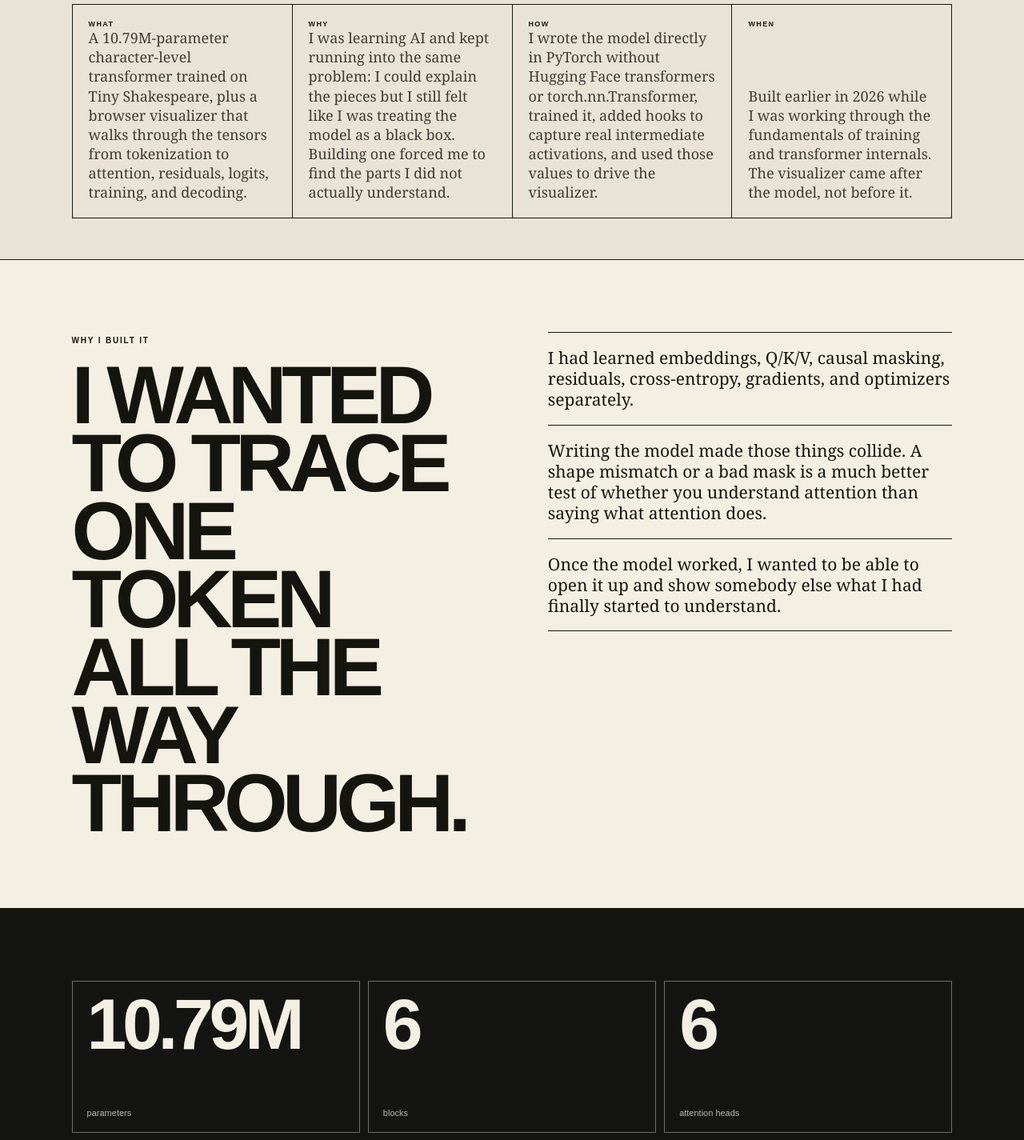
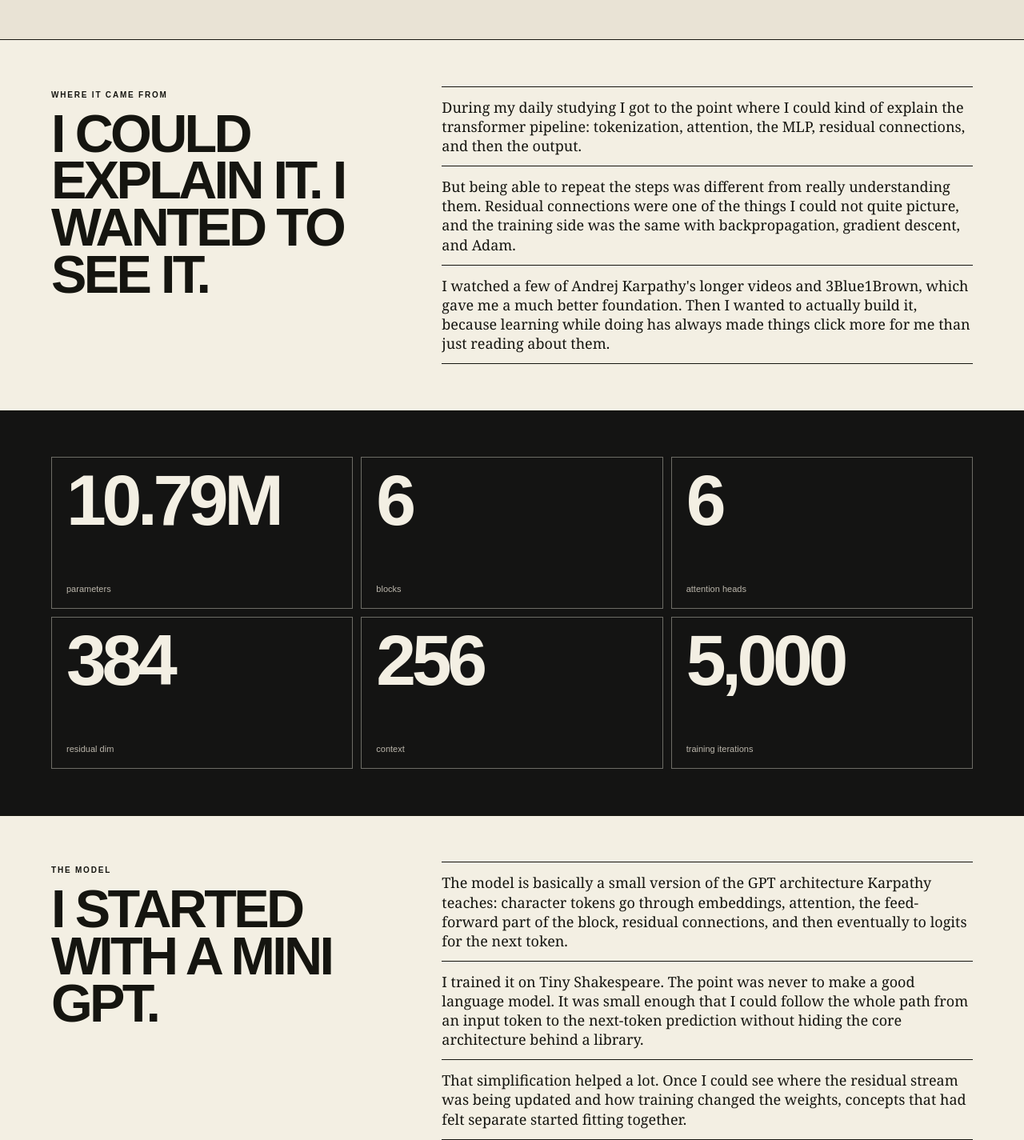
Before and after one commit to pegg-dot/nate-pegg-portfolio, a Next.js app: page /work/transformer in a window 1280 px wide. Shown: the part 660-2085 px from the top of the page at 80% size. Built offline with nearby package versions, Linux system fonts and the light colour scheme.

Commit message:
Rewrite Transformer in Nate voice

```diff
--- a/src/app/globals.css
+++ b/src/app/globals.css
@@ -1308,3 +1308,9 @@ section { position: relative; z-index: 4; }
     font-size: clamp(54px,16.5vw,72px);
   }
 }
+
+@media (max-width: 680px) {
+  .transformerCase .caseHero h1 {
+    font-size: clamp(44px,12.5vw,56px);
+  }
+}
--- a/src/app/work/transformer/page.tsx
+++ b/src/app/work/transformer/page.tsx
@@ -5,9 +5,10 @@ import ProjectBrief from "../../components/ProjectBrief";
 export default function TransformerCase() {
   return (
     <CaseShell
+      className="caseCompact transformerCase"
       index="03 / TRANSFORMER"
       title="TRANSFORMER"
-      subtitle="I built and trained a small GPT-style transformer from scratch because I did not want attention, loss, backprop, and sampling to stay as words I could repeat without really seeing how they fit together."
+      subtitle="I built a small GPT-style transformer and an interactive visualizer because I could explain the basic steps, but I wanted to actually see how they fit together."
       external={{ label: "LIVE VISUALIZER", href: "https://transformer-viz-eight.vercel.app" }}
       actions={[
         { label: "OPEN VISUALIZER", href: "https://transformer-viz-eight.vercel.app", external: true },
@@ -15,51 +16,69 @@ export default function TransformerCase() {
       ]}
     >
       <ProjectBrief items={[
-        { label: "WHAT", text: "A 10.79M-parameter character-level transformer trained on Tiny Shakespeare, plus a browser visualizer that walks through the tensors from tokenization to attention, residuals, logits, training, and decoding." },
-        { label: "WHY", text: "I was learning AI and kept running into the same problem: I could explain the pieces but I still felt like I was treating the model as a black box. Building one forced me to find the parts I did not actually understand." },
-        { label: "HOW", text: "I wrote the model directly in PyTorch without Hugging Face transformers or torch.nn.Transformer, trained it, added hooks to capture real intermediate activations, and used those values to drive the visualizer." },
-        { label: "WHEN", text: "Built earlier in 2026 while I was working through the fundamentals of training and transformer internals. The visualizer came after the model, not before it." },
+        { label: "WHAT", text: "A 10.79M-parameter character-level GPT-style transformer trained on Tiny Shakespeare, plus a browser visualizer that walks through the model step by step." },
+        { label: "WHY", text: "I could kind of explain tokenization, attention, MLPs, residual connections, and training, but visualizing and building them made them much easier to understand intuitively." },
+        { label: "HOW", text: "I learned from Andrej Karpathy, 3Blue1Brown, and my own studying, then implemented the model in PyTorch, trained it, captured real activations, and built the visualizer around them." },
+        { label: "WHEN", text: "Built in 2026 while I was teaching myself the foundations of transformers and model training." },
       ]} />
 
       <section className="caseBand">
         <div className="caseGrid two">
-          <div><span className="caseLabel">WHY I BUILT IT</span><h2>I WANTED TO TRACE ONE TOKEN ALL THE WAY THROUGH.</h2></div>
+          <div><span className="caseLabel">WHERE IT CAME FROM</span><h2>I COULD EXPLAIN IT. I WANTED TO SEE IT.</h2></div>
           <div className="caseStack">
-            <p>I had learned embeddings, Q/K/V, causal masking, residuals, cross-entropy, gradients, and optimizers separately.</p>
-            <p>Writing the model made those things collide. A shape mismatch or a bad mask is a much better test of whether you understand attention than saying what attention does.</p>
-            <p>Once the model worked, I wanted to be able to open it up and show somebody else what I had finally started to understand.</p>
+            <p>During my daily studying I got to the point where I could kind of explain the transformer pipeline: tokenization, attention, the MLP, residual connections, and then the output.</p>
+            <p>But being able to repeat the steps was different from really understanding them. Residual connections were one of the things I could not quite picture, and the training side was the same with backpropagation, gradient descent, and Adam.</p>
+            <p>I watched a few of Andrej Karpathy&apos;s longer videos and 3Blue1Brown, which gave me a much better foundation. Then I wanted to actually build it, because learning while doing has always made things click more for me than just reading about them.</p>
           </div>
         </div>
       </section>
 
       <section className="caseBand caseBandDark">
-        <div className="modelMetricWall"><div><strong>10.79M</strong><span>parameters</span></div><div><strong>6</strong><span>blocks</span></div><div><strong>6</strong><span>attention heads</span></div><div><strong>384</strong><span>residual dim</span></div><div><strong>256</strong><span>context</span></div><div><strong>5,000</strong><span>training iterations</span></div></div>
+        <div className="modelMetricWall">
+          <div><strong>10.79M</strong><span>parameters</span></div>
+          <div><strong>6</strong><span>blocks</span></div>
+          <div><strong>6</strong><span>attention heads</span></div>
+          <div><strong>384</strong><span>residual dim</span></div>
+          <div><strong>256</strong><span>context</span></div>
+          <div><strong>5,000</strong><span>training iterations</span></div>
+        </div>
+      </section>
+
+      <section className="caseBand">
+        <div className="caseGrid two">
+          <div><span className="caseLabel">THE MODEL</span><h2>I STARTED WITH A MINI GPT.</h2></div>
+          <div className="caseStack">
+            <p>The model is basically a small version of the GPT architecture Karpathy teaches: character tokens go through embeddings, attention, the feed-forward part of the block, residual connections, and then eventually to logits for the next token.</p>
+            <p>I trained it on Tiny Shakespeare. The point was never to make a good language model. It was small enough that I could follow the whole path from an input token to the next-token prediction without hiding the core architecture behind a library.</p>
+            <p>That simplification helped a lot. Once I could see where the residual stream was being updated and how training changed the weights, concepts that had felt separate started fitting together.</p>
+          </div>
+        </div>
       </section>
 
       <section className="caseBand">
         <div className="caseImageWide"><Image src="/transformer/qkv.webp" alt="Interactive transformer visualizer showing Q K V projections" fill sizes="100vw" /></div>
         <div className="caseGrid two compactTop">
-          <div><span className="caseLabel">THE PART I DID NOT EXPECT</span><h2>EXPLAINING IT WAS ITS OWN ENGINEERING PROBLEM.</h2></div>
+          <div><span className="caseLabel">THE VISUALIZER</span><h2>MAKING IT VISUAL WAS ANOTHER PROJECT.</h2></div>
           <div className="caseStack">
-            <p>The first visual ideas were easy to fake. You can draw boxes for Q, K, and V and make something that looks educational without it being connected to the model at all.</p>
-            <p>I ended up instrumenting the actual forward pass so the scenes could use real tensors instead of numbers invented for the animation.</p>
-            <p>The animations were probably the most annoying part. They had to stay understandable without turning the mechanics into something prettier but wrong.</p>
+            <p>I had the basic ideas down, but then I had to figure out how to break the model into steps, make those steps flow into each other, and turn parts of it into 3D without making the explanation wrong.</p>
+            <p>I wanted the visualizer to stay connected to the model I had actually trained, so the core scenes use real intermediate activations from the forward pass instead of numbers I made up for the animation.</p>
+            <p>The weird part is that none of this literally looks like the animations. I still had to invent a visual language for the computation, so I spent a lot of time trying to make it understandable without turning the mechanism into something prettier but false.</p>
           </div>
         </div>
       </section>
 
       <section className="caseBand transformerTrainingBand">
         <div className="caseImageWide smaller"><Image src="/transformer/training.webp" alt="Training visualizer showing gradient descent" fill sizes="80vw" /></div>
-        <div className="buildFacts"><span>PyTorch</span><span>ONNX</span><span>Next.js</span><span>Three.js</span><span>D3</span><span>ONNX Runtime Web</span><span>activation checks</span><span>browser inference</span></div>
+        <div className="buildFacts"><span>PyTorch</span><span>ONNX</span><span>Next.js</span><span>Three.js</span><span>D3</span><span>ONNX Runtime Web</span><span>real activations</span><span>browser inference</span></div>
       </section>
 
-      <section className="caseBand">
+      <section className="caseBand caseBandBlue">
         <div className="caseGrid two">
-          <div><span className="caseLabel">WHAT I TOOK FROM IT</span><h2>THE BLACK BOX GOT SMALLER.</h2></div>
+          <div><span className="caseLabel">WHAT CHANGED</span><h2>I CAN TRACE IT NOW. I STILL CAN&apos;T EXPLAIN EVERYTHING IT DOES.</h2></div>
           <div className="caseStack">
-            <p>I still do not think building one small transformer means I understand every modern model. It did change how I learn AI, though.</p>
-            <p>Now when I hear about a system I want to know what state it has, what gets computed, where the loss comes from, what is deterministic, and what is just a story we tell on top of the mechanism.</p>
-            <p>That way of thinking has carried directly into Della and the other agent systems I have built since.</p>
+            <p>The biggest thing that clicked was the path from an input token all the way to an output distribution. I understand the architecture much more intuitively now because I have actually watched the values move through it.</p>
+            <p>At the same time, building it made me appreciate how hard interpretation still is. You can trace the computations exactly and still have a much harder time explaining why the model represents something the way it does or why one continuation wins over another.</p>
+            <p>And once you sample from that output distribution, the same prompt can produce different continuations. The mechanism is much less mysterious to me now, but the behavior is still not something you can reduce to one simple explanation.</p>
           </div>
         </div>
       </section>
```
Also changed, not shown: 1 other file (tests, documents, lock files or other folders).
